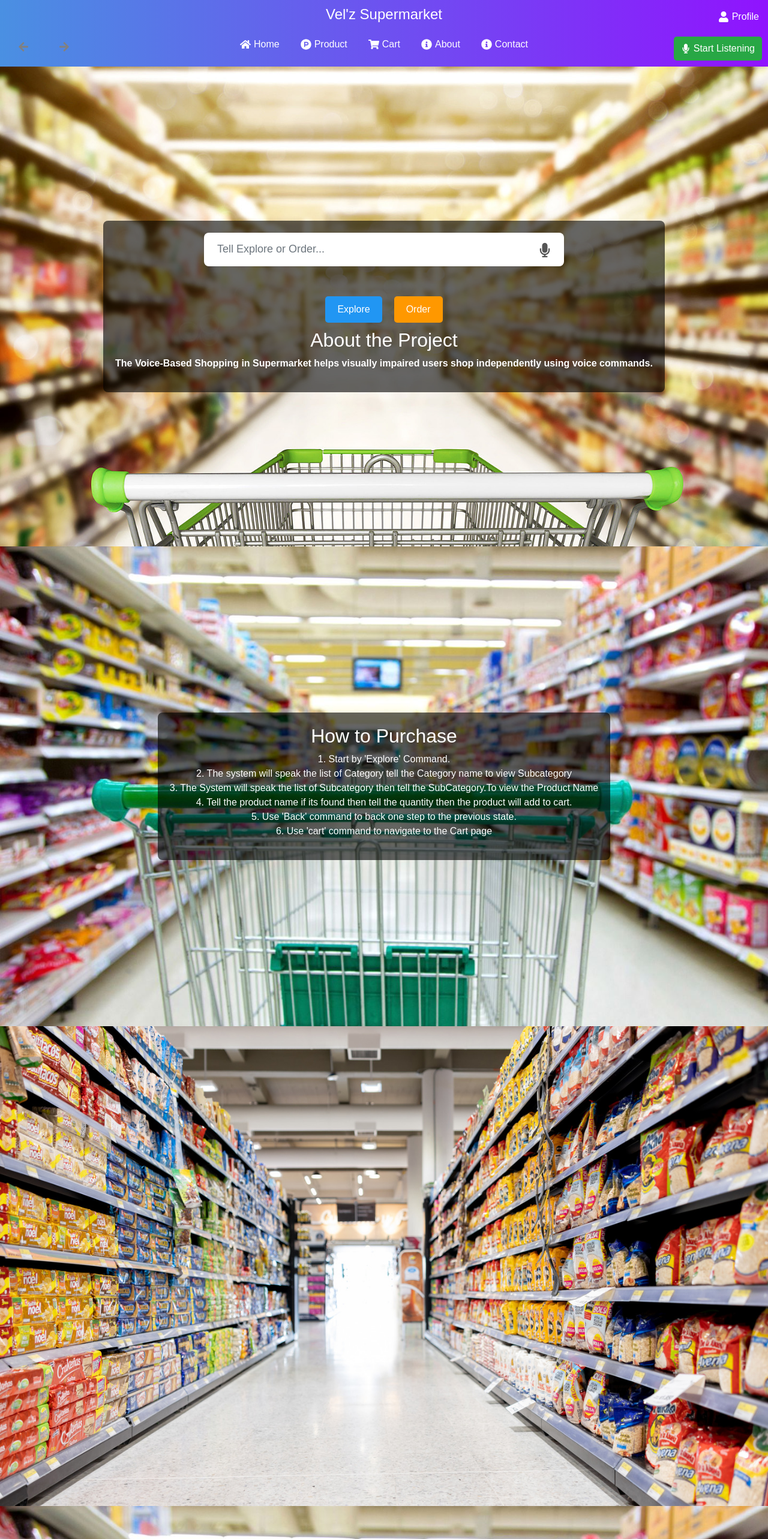
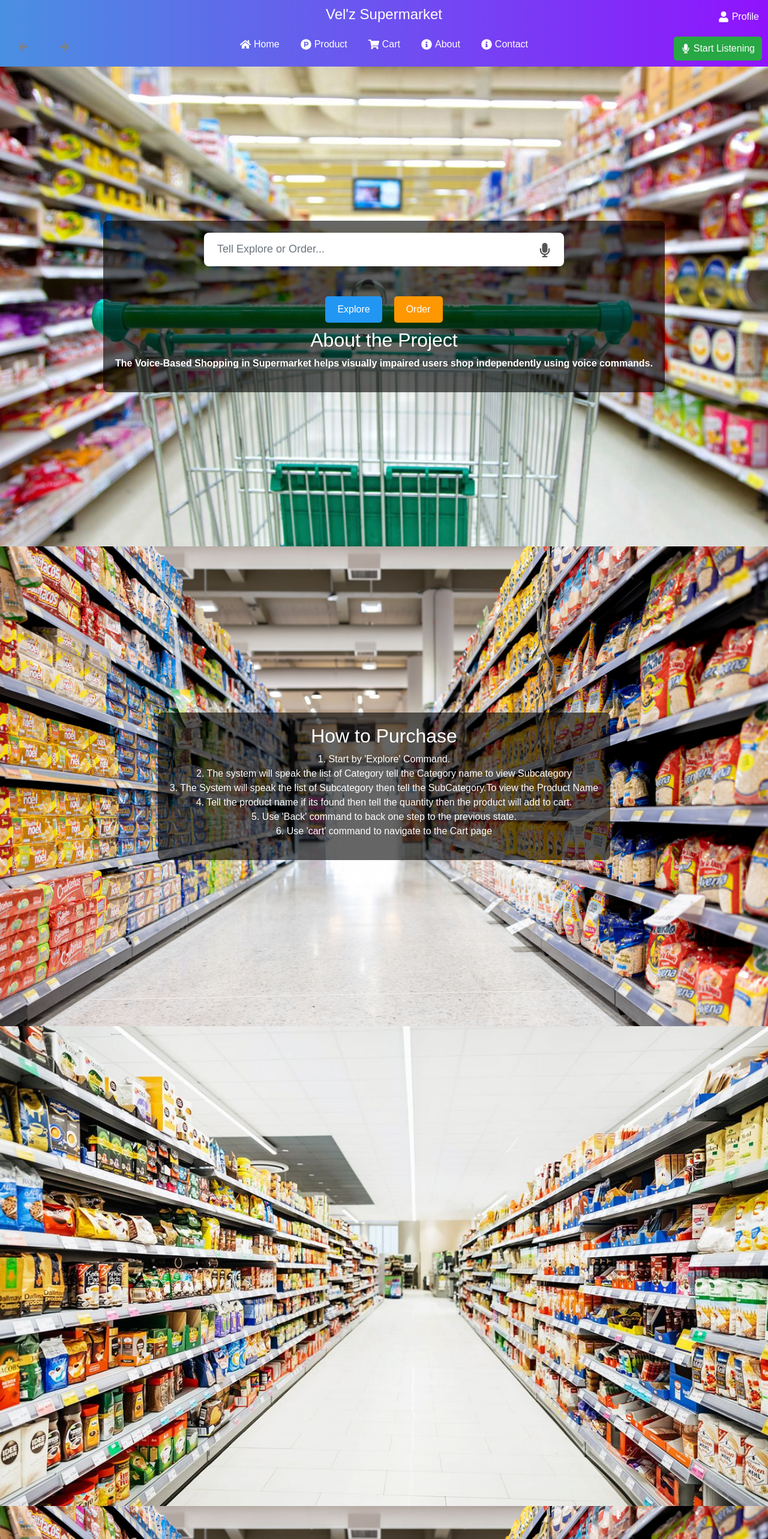
Before and after one commit to Velmurugan9566/Speech, a React (Vite) app: page / in a window 1280 px wide. Shown: the top 2566 px of the page at 60% size. Built offline with nearby package versions, Linux system fonts and the light colour scheme.

Commit message:
home added

```diff
--- a/src/style/homee.css
+++ b/src/style/homee.css
@@ -95,15 +95,15 @@ body, html {
 }
 
 .section1 {
-  background-image: url('../assets/RS31077_ThinkstockPhotos-813686180-scr.jpg');
+  background-image: url('../assets/marketing-to-attract-grocery-stores_resize_b45a1fb8f9f0ff146ef27e828cb662f6.jpg');
 }
 
 .section2 {
-  background-image: url('../assets/l-intro-1701118417.jpg');
+  background-image: url('../assets/supermarket_aisle_1141999792.jpg');
 }
 
 .section3 {
-  background-image: url('../assets/marketing-to-attract-grocery-stores_resize_b45a1fb8f9f0ff146ef27e828cb662f6.jpg');
+  background-image: url('../assets/l-intro-1701118417.jpg');
 }
 
 .content {
```
